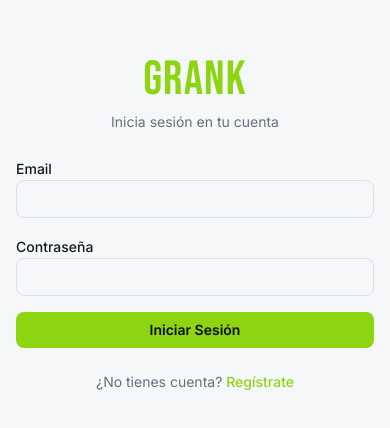
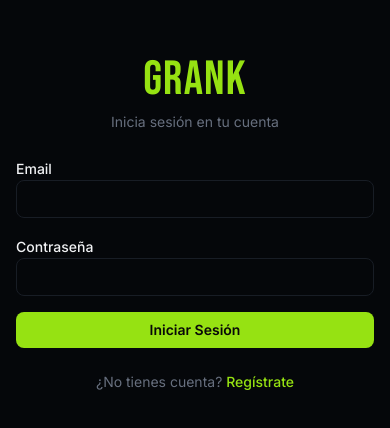
Before and after one commit to jpbernalg2005/IDS-GRank, a Next.js app: page /login in a window 390 px wide. Shown: the part 198-626 px from the top of the page. Built offline with nearby package versions, Linux system fonts and the light colour scheme.

Commit message:
feat: dark theme default + mobile-only layout

```diff
--- a/src/app/(dashboard)/layout.tsx
+++ b/src/app/(dashboard)/layout.tsx
@@ -8,7 +8,7 @@ export default function DashboardLayout({
   return (
     <>
       <Navbar />
-      <main className="mx-auto max-w-lg px-4 pb-24 pt-6 md:pt-20">{children}</main>
+      <main className="mx-auto max-w-[480px] px-4 pb-24 pt-6">{children}</main>
     </>
   );
 }
--- a/src/app/globals.css
+++ b/src/app/globals.css
@@ -42,73 +42,38 @@
 }
 
 :root {
-  --background: 220 20% 97%;
-  --foreground: 220 20% 10%;
-  --card: 0 0% 100%;
-  --card-foreground: 220 20% 10%;
-  --popover: 0 0% 100%;
-  --popover-foreground: 220 20% 10%;
-  --primary: 82 85% 45%;
-  --primary-foreground: 0 0% 5%;
-  --secondary: 220 15% 92%;
-  --secondary-foreground: 220 20% 10%;
-  --muted: 220 15% 92%;
+  --background: 220 30% 3%;
+  --foreground: 220 10% 95%;
+  --card: 220 25% 6%;
+  --card-foreground: 220 10% 95%;
+  --popover: 220 25% 6%;
+  --popover-foreground: 220 10% 95%;
+  --primary: 82 85% 48%;
+  --primary-foreground: 0 0% 3%;
+  --secondary: 220 20% 10%;
+  --secondary-foreground: 220 10% 90%;
+  --muted: 220 20% 10%;
   --muted-foreground: 220 10% 45%;
-  --accent: 82 85% 45%;
-  --accent-foreground: 0 0% 5%;
-  --destructive: 0 84% 60%;
-  --destructive-foreground: 0 0% 98%;
-  --border: 220 15% 88%;
-  --input: 220 15% 88%;
-  --ring: 82 85% 45%;
-  --chart-1: 82 85% 45%;
+  --accent: 82 85% 48%;
+  --accent-foreground: 0 0% 3%;
+  --destructive: 0 70% 35%;
+  --destructive-foreground: 0 0% 95%;
+  --border: 220 20% 12%;
+  --input: 220 20% 12%;
+  --ring: 82 85% 48%;
+  --chart-1: 82 85% 48%;
   --chart-2: 200 70% 50%;
   --chart-3: 340 75% 55%;
   --chart-4: 45 90% 55%;
   --chart-5: 270 65% 55%;
-  --sidebar-background: 0 0% 98%;
-  --sidebar-foreground: 240 5.3% 26.1%;
-  --sidebar-primary: 82 85% 45%;
-  --sidebar-primary-foreground: 0 0% 5%;
-  --sidebar-accent: 220 15% 92%;
-  --sidebar-accent-foreground: 220 20% 10%;
-  --sidebar-border: 220 13% 91%;
-  --sidebar-ring: 82 85% 45%;
-}
-
-.dark {
-  --background: 220 25% 6%;
-  --foreground: 220 10% 95%;
-  --card: 220 25% 9%;
-  --card-foreground: 220 10% 95%;
-  --popover: 220 25% 9%;
-  --popover-foreground: 220 10% 95%;
-  --primary: 82 85% 45%;
-  --primary-foreground: 0 0% 5%;
-  --secondary: 220 20% 14%;
-  --secondary-foreground: 220 10% 95%;
-  --muted: 220 20% 14%;
-  --muted-foreground: 220 10% 55%;
-  --accent: 82 85% 45%;
-  --accent-foreground: 0 0% 5%;
-  --destructive: 0 62% 30%;
-  --destructive-foreground: 0 0% 98%;
-  --border: 220 20% 16%;
-  --input: 220 20% 16%;
-  --ring: 82 85% 45%;
-  --chart-1: 82 85% 45%;
-  --chart-2: 200 70% 50%;
-  --chart-3: 340 75% 55%;
-  --chart-4: 45 90% 55%;
-  --chart-5: 270 65% 55%;
-  --sidebar-background: 220 25% 8%;
+  --sidebar-background: 220 25% 5%;
   --sidebar-foreground: 220 10% 95%;
-  --sidebar-primary: 82 85% 45%;
-  --sidebar-primary-foreground: 0 0% 5%;
-  --sidebar-accent: 220 20% 14%;
+  --sidebar-primary: 82 85% 48%;
+  --sidebar-primary-foreground: 0 0% 3%;
+  --sidebar-accent: 220 20% 10%;
   --sidebar-accent-foreground: 220 10% 95%;
-  --sidebar-border: 220 20% 16%;
-  --sidebar-ring: 82 85% 45%;
+  --sidebar-border: 220 20% 12%;
+  --sidebar-ring: 82 85% 48%;
 }
 
 * {
--- a/src/components/navbar.tsx
+++ b/src/components/navbar.tsx
@@ -2,8 +2,7 @@
 
 import Link from "next/link";
 import { usePathname } from "next/navigation";
-import { signOut } from "next-auth/react";
-import { Dumbbell, Trophy, UserRound, LogOut, Home, Users } from "lucide-react";
+import { Dumbbell, Trophy, UserRound, Home, Users } from "lucide-react";
 
 const navItems = [
   { href: "/", label: "Inicio", icon: Home },
@@ -23,9 +22,8 @@ export function Navbar() {
   };
 
   return (
-    <>
-      <nav className="fixed bottom-0 left-0 right-0 z-50 border-t border-border bg-background/95 backdrop-blur supports-[backdrop-filter]:bg-background/60 md:top-0 md:bottom-auto">
-        <div className="mx-auto flex max-w-lg items-center justify-around px-2 py-2">
+    <nav className="fixed bottom-0 left-0 right-0 z-50 border-t border-border bg-background/95 backdrop-blur supports-[backdrop-filter]:bg-background/60">
+      <div className="mx-auto flex max-w-[480px] items-center justify-around px-2 py-2">
         {navItems.map((item) => {
           const active = isActive(item.href);
           return (
@@ -45,16 +43,5 @@ export function Navbar() {
         })}
       </div>
     </nav>
-
-      <div className="fixed right-4 top-4 z-50 hidden md:block">
-        <button
-          onClick={() => signOut()}
-          className="flex items-center gap-1 rounded-lg bg-destructive/10 px-3 py-1.5 text-xs font-medium text-destructive hover:bg-destructive/20 transition-colors"
-        >
-          <LogOut className="h-3.5 w-3.5" />
-          Salir
-        </button>
-      </div>
-    </>
   );
 }
```
Lines whose indentation alone changed are shown as unchanged.
